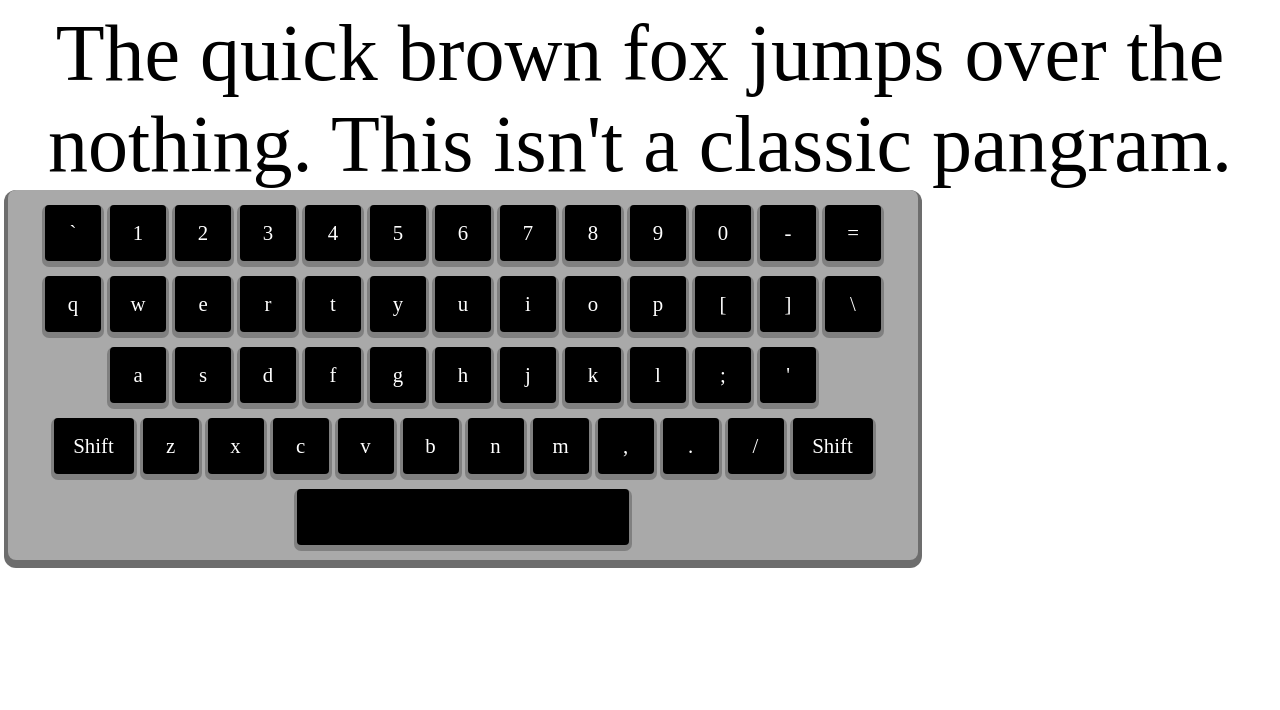
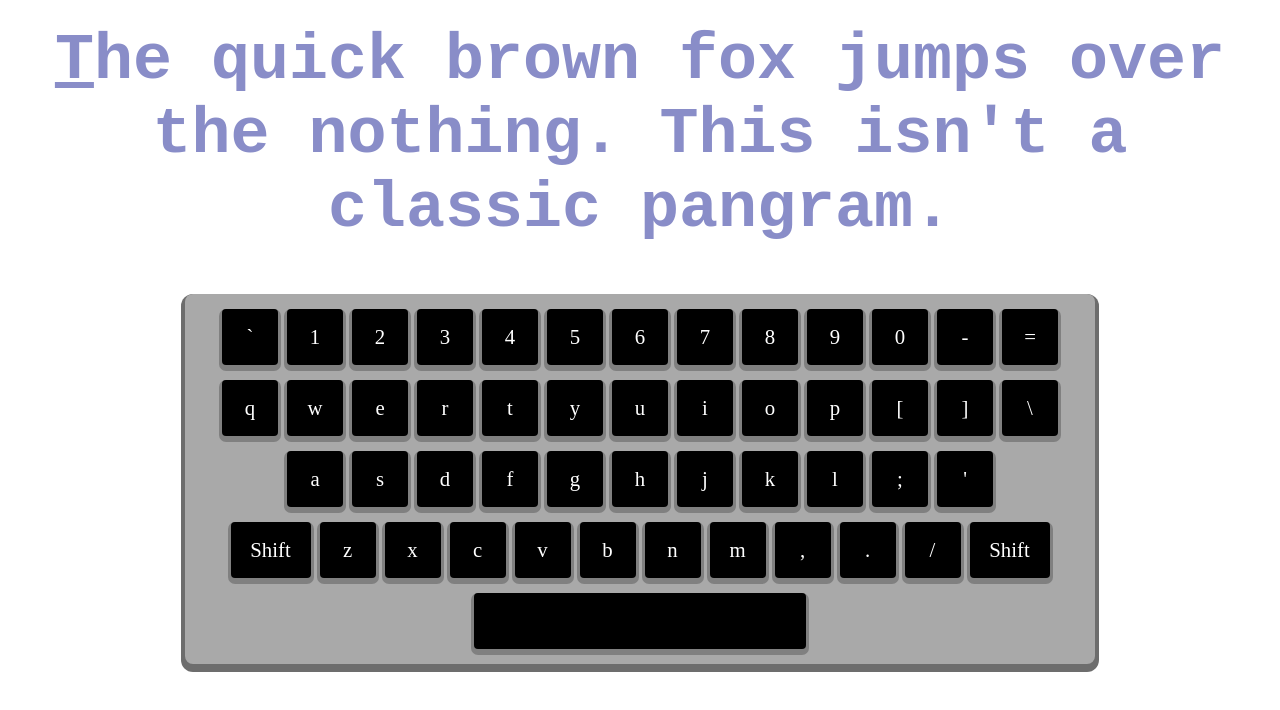
Before and after one commit to GodInAllHisGlory/TypingTutor, a React (Vite) app: page / in a window 1280 px wide. Shown: the top 710 px of the page. Built offline with nearby package versions, Linux system fonts and the light colour scheme.

Commit message:
The phrase gets shown and teh pointer works just need to update the pointer postion

```diff
--- a/src/App.css
+++ b/src/App.css
@@ -1,5 +1,6 @@
 #content {
     display: flex;
-    justify-content: center;
+    align-items: center;
     flex-direction: column;
+    padding: 16px;
 }
--- a/src/Keyboard.css
+++ b/src/Keyboard.css
@@ -8,6 +8,7 @@
     gap: 15px;
     width: 880px;
     border-radius: 8px;
+    margin: 48px;
 }
 
 .row {
--- a/src/Phrase.css
+++ b/src/Phrase.css
@@ -1,12 +1,15 @@
 #phrase {
     font-size: 5em;
     text-align: center;
+    font-family: monospace;
+    font-weight: 700;
+    color:#898dc8
 }
 
-#typed{
-
+#typed {
+    color:black
 }
 
-#untyped {
-
+#pointer {
+    text-decoration: underline;
 }
--- a/src/Phrase.jsx
+++ b/src/Phrase.jsx
@@ -1,9 +1,20 @@
+import { useState } from 'react';
 import './Phrase.css'
 
 const phrases = ["The quick brown fox jumps over the nothing. This isn't a classic pangram."];
 
 export function Phrase() {
+    const [pointerPos, setPointerPos] = useState(0);
+    const currentPharse = phrases[0];
+    const typed = currentPharse.slice(0, pointerPos); //Gets all the chars before the pointer
+    const pointer = currentPharse[pointerPos];
+    const untyped = currentPharse.slice(pointerPos + 1); //Gets all the chars after the pointer
+
     return(
-        <span id="phrase">{phrases[0]}</span>
+        <span id="phrase">
+            <span id="typed">{typed}</span>
+            <span id="pointer">{pointer}</span>
+            {untyped}
+            </span>
     )
 }
```
